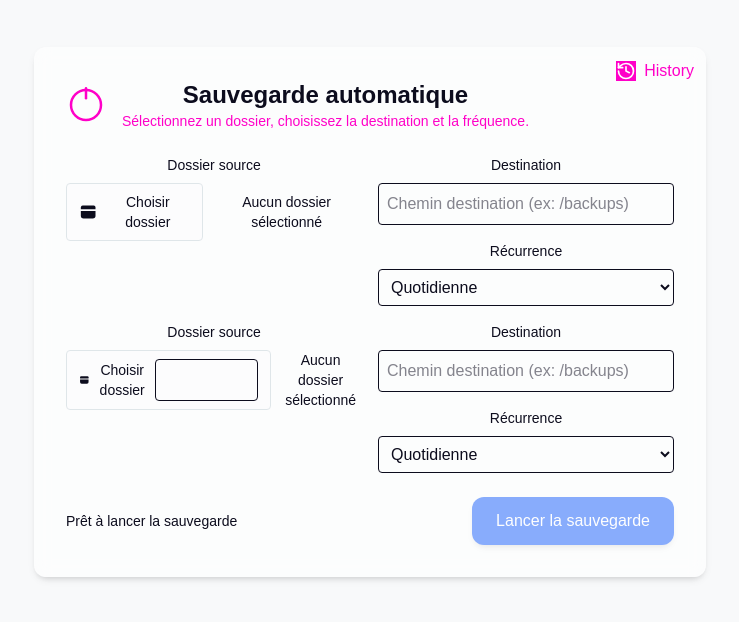
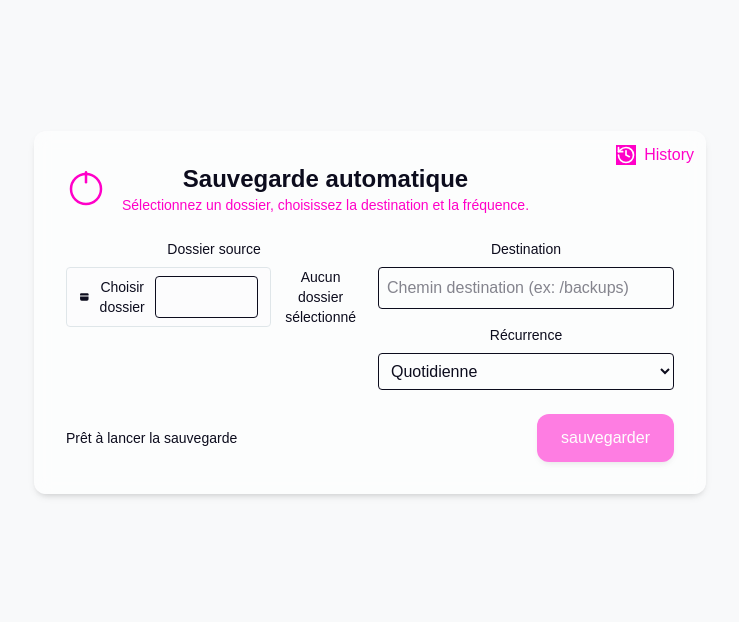
Before and after one commit to camara12-arth/scriptDeSauvegardeAuto, a React (Vite) app in the folder save_app/front-end/: page / in a window 1280 px wide. Shown: the part 120-742 px from the top of the page, without its empty margins (270-1009 px from the left). Built offline with nearby package versions, Linux system fonts and the light colour scheme.

Commit message:
correstion du doublons d'affichage sur la page Sauvegarde et retablissement du style d'origine

```diff
--- a/save_app/front-end/src/components/SubmitButton.tsx
+++ b/save_app/front-end/src/components/SubmitButton.tsx
@@ -17,15 +17,16 @@ export default function SubmitButton({
     <button
       onClick={onClick}
       disabled={disabled || isLoading}
-      className="inline-flex items-center justify-center gap-2 bg-blue-600 text-white px-6 py-3 rounded-xl shadow-lg hover:scale-105 hover:shadow-xl transition-all duration-300 disabled:opacity-50 disabled:cursor-not-allowed"
+      className="inline-flex items-center justify-center gap-2 bg-primary text-primary-foreground px-6 py-3 rounded-xl shadow-lg hover:scale-105 hover:shadow-xl transition-all duration-300 disabled:opacity-50 disabled:cursor-not-allowed"
     >
       {/* animation quand c'est en cours */}
-      {isLoading && (
-        <span className="animate-spin h-5 w-5 border-2 border-white border-t-transparent rounded-full"></span>
-      )}
-
-      {/* texte ou icône passé via children */}
-      {isLoading ? "En cours..." : children}
+      {isLoading ? (
+              <svg className="animate-spin h-5 w-5" viewBox="0 0 24 24">
+                <circle className="opacity-25" cx="12" cy="12" r="10" stroke="currentColor" strokeWidth="4"></circle>
+                <path className="opacity-75" fill="currentColor" d="M4 12a8 8 0 018-8v8z"></path>
+              </svg>
+            ) : null}
+            <span>{isLoading ? "En cours..." : children}</span>
     </button>
   );
 }
--- a/save_app/front-end/src/components/sauvegarde.tsx
+++ b/save_app/front-end/src/components/sauvegarde.tsx
@@ -46,59 +46,11 @@ export default function Sauvegarde({onVue}:SauvegardeProps) {
           </div>
         </div>
 
-        {/* choix du dossier source et de la destination de sauvegarde (tu pourras creer un composant pour InputField pour cette parti puis passer les diffrentes handle... en callback)*/}
-        {/* puis creer un composant Config qui vas nous permettre de recuperer les config de sauvegarde par exemple la recurrence, le chemin du dossier source et dest puis la date de la derniere sauvegarde */}
-        {/* j'ai creer un type pour t'aider exe: const [configs,setconfigs]= useState<ConfigType>() */}
-        {/* tu pourras recuperer les configs grace a axios.get(http://localhost:5000/backup) dans un useEffect avec un tableau de dependance vide exe:[] */}
-        <div className="grid grid-cols-1 md:grid-cols-2 gap-4 mb-4">
-          <div>
-            <label className="block text-sm mb-2">Dossier source</label>
-            <div className="flex items-center gap-2">
-              <label className="inline-flex items-center gap-2 bg-secondary/10 border border-border rounded px-3 py-2  hover:bg-secondary/20 transition">
-                <svg xmlns="http://www.w3.org/2000/svg" className="h-5 w-5 text-secondary-foreground" viewBox="0 0 20 20" fill="currentColor">
-                  <path d="M4 3a2 2 0 00-2 2v2h16V5a2 2 0 00-2-2H4z" />
-                  <path d="M18 9H2v5a3 3 0 003 3h10a3 3 0 003-3V9z" />
-                </svg>
-                <span className="text-sm">Choisir dossier</span>
 
-                {/* <input type="text"  onChange={handleSourceChange} value={sourceFiles} className="w-full border p-2 rounded" /> */}
-               <input
-  type="file"
-  {...({ webkitdirectory: "true" } as any)}
-  className="hidden"
-  onChange={handleSourceChange}
-/>
 
-              </label>
-              {(sourceFiles=="")?<div className="text-sm text-secondary-foreground"> Aucun dossier sélectionné</div>:null}
-            </div>
 
-          </div>
+        <InputField sourceFiles={sourceFiles} destination={destination} recurrence={recurrence}  handleSourceChange={handleSourceChange} setDestination={setDestination} setRecurrence={setRecurrence}/>
 
-          <div>
-            <label className="block text-sm mb-2">Destination</label>
-            <input
-              type="text"
-              placeholder="Chemin destination (ex: /backups)"
-              value={destination}
-              onChange={(e) => setDestination(e.target.value)}
-              className="w-full border p-2 rounded"
-            />
-           <label className="block text-sm mt-4 mb-2">Récurrence</label>
-            <select value={recurrence} onChange={(e) => setRecurrence(e.target.value)} className="w-full border p-2 rounded">
-              <option value="daily">Quotidienne</option>
-              <option value="weekly">Hebdomadaire</option>
-              <option value="monthly">Mensuelle</option>
-              <option value="yearly">Annuelle</option>
-            </select>
-          </div>
-        </div>
-
-          {/* composant de selection du dossier source, destination et recurrence */}
-        {/* regarde bien comment est InputField puis tu vas creer un autre composant SubmitButton */}
-        <InputField sourceFiles={sourceFiles} destination={destination} recurrence={recurrence}  handleSourceChange={handleSourceChange} setDestination={setDestination} setRecurrence={setRecurrence}/>
-          {/* bouton de lancement de la sauvegarde */}
-          {/* //----- ici tu vas faire un composant qui s'appelle SubmitButton et qui va prendre en props isLoading et handleSubmit et qui va afficher un bouton avec un spinner quand isLoading est true et qui va appeler handleSubmit quand on clique dessus */}
         <div className="flex items-center justify-between mt-6">
           <div className="text-sm text-secondary-foreground">
             Prêt à lancer la sauvegarde
@@ -109,7 +61,7 @@ export default function Sauvegarde({onVue}:SauvegardeProps) {
             onClick={handleSubmit}
             disabled={!sourceFiles || !destination}
           >
-            Lancer la sauvegarde
+            sauvegarder
           </SubmitButton>
         </div>
 
--- a/save_app/front-end/src/hooks/useSauvegarde.tsx
+++ b/save_app/front-end/src/hooks/useSauvegarde.tsx
@@ -7,23 +7,15 @@ export default function useSauvegarde() {
   const [recurrence, setRecurrence] = useState("daily");
   const [isLoading, setIsLoading] = useState(false);
 
-//   const handleSourceChange = (e: React.ChangeEvent<HTMLInputElement>) => {
-//   let value = e.target.value.trim();
-//   // Supprimer guillemets de début/fin s'il y en a
-//   if ((value.startsWith('"') && value.endsWith('"')) ||
-//       (value.startsWith("'") && value.endsWith("'"))) {
-//     value = value.slice(1, -1);
-//   }
-//   setSourceFiles(value);
-// };
-const handleSourceChange = (e: React.ChangeEvent<HTMLInputElement>) => {
-  const files = e.target.files;
-  if (files && files.length > 0) {
-    const folderName = files[0].webkitRelativePath.split("/")[0];
-    setSourceFiles(folderName);
+  const handleSourceChange = (e: React.ChangeEvent<HTMLInputElement>) => {
+  let value = e.target.value.trim();
+  // Supprimer guillemets de début/fin s'il y en a
+  if ((value.startsWith('"') && value.endsWith('"')) ||
+      (value.startsWith("'") && value.endsWith("'"))) {
+    value = value.slice(1, -1);
   }
+  setSourceFiles(value);
 };
-
 
 
   const handleSubmit = async () => {
```
